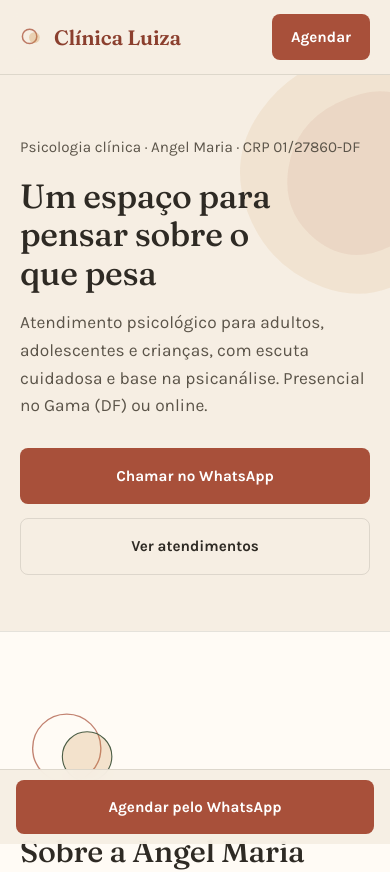
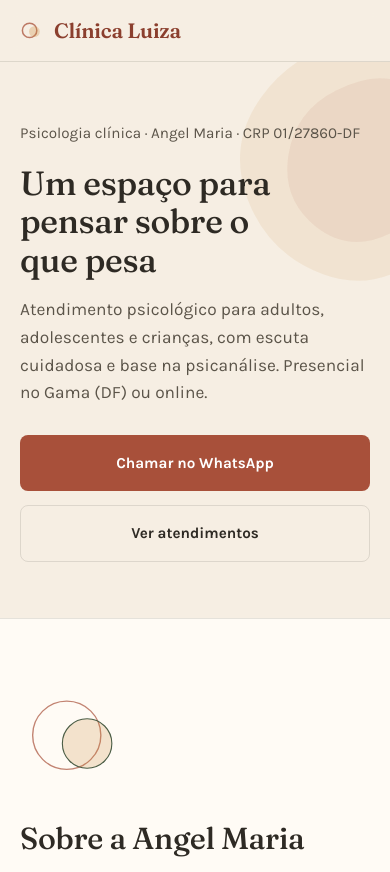
Before and after one commit to derikluyd/clinica-luiza, a plain HTML site: page index.html in a window 390 px wide. Shown: the top 872 px of the page. Drawn offline with Linux system fonts and the light colour scheme.

Commit message:
Update mobile layout and scheduling button
Removed mobile bar and adjusted button for scheduling via WhatsApp.

```diff
--- a/index.html
+++ b/index.html
@@ -215,11 +215,12 @@
   footer .fline{margin-top:4px;}
 
   /* MOBILE */
-  .mais,.mbar{display:none;}
+  .mais{display:none;}
   button.btn{font-family:inherit;cursor:pointer;}
   @media (max-width:700px){
     :root{font-size:16px;}
     .wrap{padding:0 20px;}
+    .nav-cta{display:none;}
     .hero{padding:44px 0 56px;}
     .hero-blob{width:340px;height:340px;right:-150px;top:-60px;opacity:.6;}
     .hero h1{max-width:12ch;}
@@ -238,14 +239,6 @@
     .conv-foot .btn{display:flex;justify-content:center;width:100%;}
     .contato .btn,.contato .btn.insta{display:flex;justify-content:center;width:100%;max-width:340px;margin:0 auto 12px;padding:16px 24px;}
     .contato-meta{margin-top:28px;}
-    footer{padding-bottom:calc(96px + env(safe-area-inset-bottom,0px));}
-    .mbar{
-      display:block;position:fixed;left:0;right:0;bottom:0;z-index:30;
-      padding:10px 16px calc(10px + env(safe-area-inset-bottom,0px));
-      background:color-mix(in srgb, var(--bg) 94%, transparent);
-      backdrop-filter:blur(8px);border-top:1px solid var(--line);
-    }
-    .mbar .btn{display:flex;justify-content:center;width:100%;padding:14px;}
   }
 
   @media (prefers-reduced-motion: reduce){
@@ -271,7 +264,7 @@
       <a href="#convenios">Convênios</a>
       <a href="#contato">Contato</a>
     </nav>
-    <a class="btn" href="#contato" style="padding:10px 18px;">Agendar</a>
+    <a class="btn nav-cta" href="https://wa.me/5561996508180?text=Ol%C3%A1!%20Vim%20pelo%20site%20e%20gostaria%20de%20agendar%20uma%20consulta." target="_blank" rel="noopener" style="padding:10px 18px;">Agendar</a>
   </div>
 </header>
 
@@ -425,8 +418,6 @@
   <div class="fline"><a href="https://www.instagram.com/clinicaluiza.gama" target="_blank" rel="noopener">Instagram @clinicaluiza.gama</a></div>
 </footer>
 
-<div class="mbar"><a class="btn" href="https://wa.me/5561996508180?text=Ol%C3%A1!%20Vim%20pelo%20site%20e%20gostaria%20de%20agendar%20uma%20consulta." target="_blank" rel="noopener">Agendar pelo WhatsApp</a></div>
-
 <script>
 (function(){
   var b=document.getElementById('maisBtn'),box=document.getElementById('planosBox');
```
